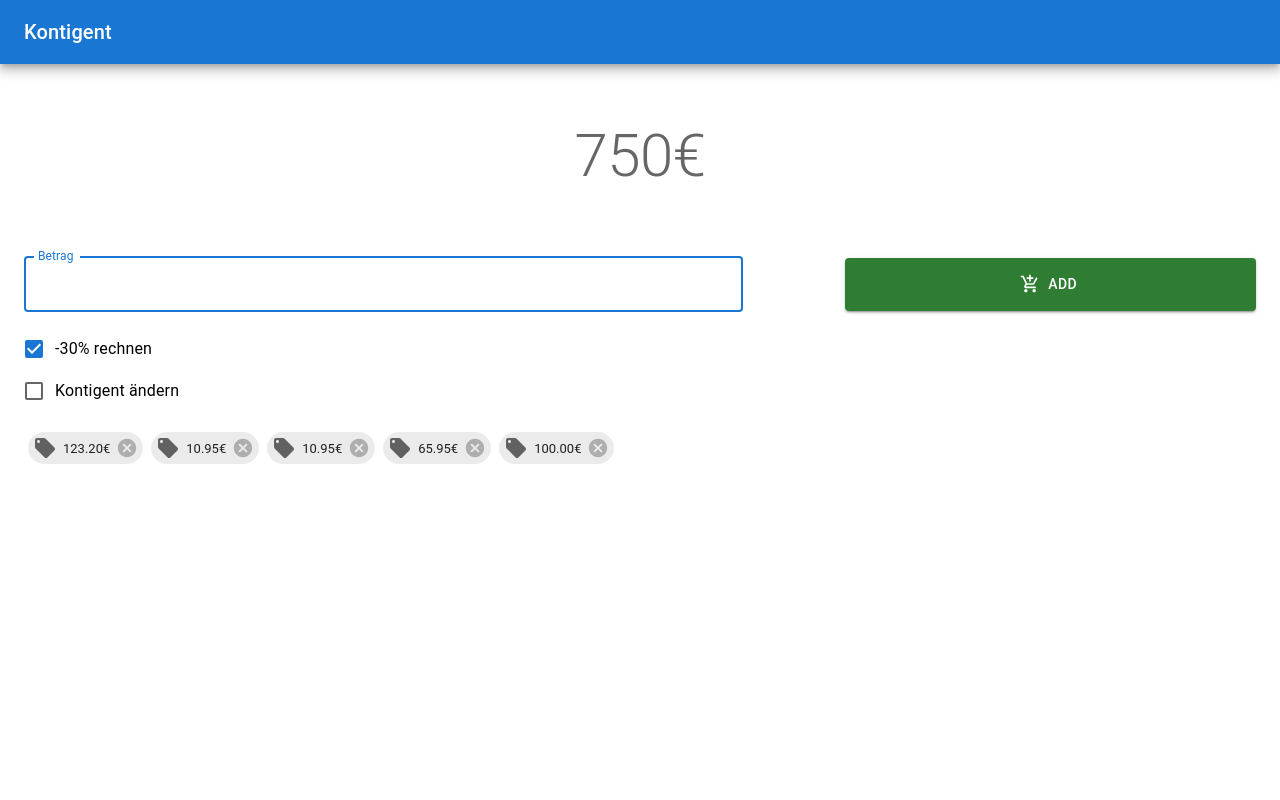
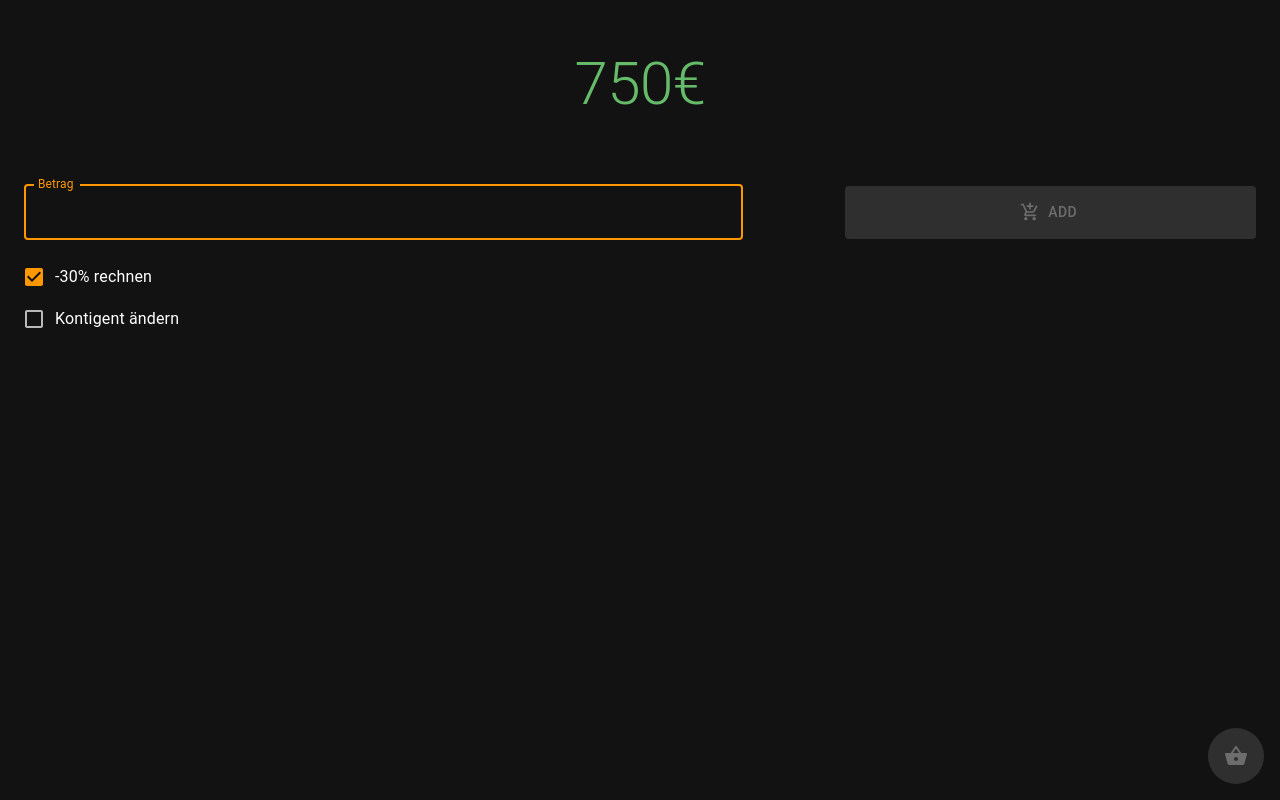
Before and after one commit to xD33m/quota_tracker, a React (Create React App) app: page / in a window 1280 px wide. Built offline with nearby package versions, Linux system fonts and the light colour scheme.

Commit message:
logic done

```diff
--- a/src/App.tsx
+++ b/src/App.tsx
@@ -1,10 +1,34 @@
 import React from 'react';
 import './App.css';
 import Home from './components/Home';
+import { createTheme, ThemeProvider } from '@mui/material/styles';
+import { CssBaseline } from '@mui/material';
+
+const theme = createTheme({
+  palette: {
+    mode: 'dark',
+    primary: {
+      light: '#757ce8',
+      main: '#ff9800',
+      dark: '#002884',
+      contrastText: '#fff',
+    },
+    secondary: {
+      light: '#ff7961',
+      main: '#f44336',
+      dark: '#ba000d',
+      contrastText: '#000',
+    },
+  },
+});
+
 
 function App() {
   return (
-   <Home />
+    <ThemeProvider theme={theme}>
+      <CssBaseline />
+      <Home />
+    </ThemeProvider>
   );
 }
 
--- a/src/components/Cart.tsx
+++ b/src/components/Cart.tsx
@@ -4,30 +4,18 @@ import Chip from '@mui/material/Chip';
 import { Box } from '@mui/material';
 import LocalOfferIcon from '@mui/icons-material/LocalOffer';
 
-interface ChipData {
+export interface ChipData {
 	key: number;
-	label: string;
+	cost: number;
 }
 
 const ListItem = styled('li')(({ theme }) => ({
 	margin: theme.spacing(0.5),
 }));
 
-export default function Cart() {
-	const [chipData, setChipData] = React.useState<readonly ChipData[]>([
-		{ key: 0, label: '123.20€' },
-		{ key: 1, label: '10.95€' },
-		{ key: 2, label: '10.95€' },
-		{ key: 3, label: '65.95€' },
-		{ key: 4, label: '100.00€' },
-	]);
+export default function Cart(props: any) {
 
-	const handleDelete = (chipToDelete: ChipData) => () => {
-		setChipData((chips) =>
-			chips.filter((chip) => chip.key !== chipToDelete.key)
-		);
-	};
-
+	const { handleChipDelete, chipData} = props;
 	return (
 		<Box
 			sx={{
@@ -39,13 +27,13 @@ export default function Cart() {
 			}}
 			component="ul"
 		>
-			{chipData.map((data) => {
+			{chipData.map((data: ChipData) => {
 				return (
 					<ListItem key={data.key}>
 						<Chip
 							icon={<LocalOfferIcon />}
-							label={data.label}
-							onDelete={handleDelete(data)}
+							label={`${Math.round((data.cost + Number.EPSILON) * 100) / 100}€`}
+							onDelete={handleChipDelete(data)}
 						/>
 					</ListItem>
 				);
--- a/src/components/Header.tsx
+++ /dev/null
@@ -1,15 +0,0 @@
-import { AppBar, Toolbar, Typography } from '@mui/material';
-
-function Header() {
-	return (
-		<AppBar elevation={7} position="static">
-			<Toolbar>
-				<Typography variant="h6">
-					Kontigent
-				</Typography>
-			</Toolbar>
-		</AppBar>
-	);
-}
-
-export default Header;
--- a/src/components/Home.tsx
+++ b/src/components/Home.tsx
@@ -10,15 +10,17 @@ import {
 } from '@mui/material';
 import { styled } from '@mui/material/styles';
 import { useState } from 'react';
-import Header from './Header';
 import AddCircleIcon from '@mui/icons-material/AddCircle';
 import AddShoppingCartIcon from '@mui/icons-material/AddShoppingCart';
-import Cart from './Cart';
+import Cart, { ChipData } from './Cart';
+import ShoppingBasketIcon from '@mui/icons-material/ShoppingBasket';
+import Fab from '@mui/material/Fab';
+import ShoppingHistory, { HistoryItem } from './ShoppingHistory';
 
 const Quota = styled(Typography)(({ theme }) => ({
 	...theme.typography.h2,
 	textAlign: 'center',
-	color: theme.palette.text.secondary,
+	color: theme.palette.success.main,
 }));
 
 const NextQuota = styled(Typography)(({ theme }) => ({
@@ -33,15 +35,41 @@ function Home() {
 	const [amount, setAmount] = useState<any>('');
 	const [enablePercentage, setEnablePercentage] = useState(true);
 	const [enableChangeQuota, setEnableChangeQuota] = useState(false);
+	const [chipData, setChipData] = useState<ChipData[]>([]);
+	const [shoppingHistory, setShoppingHistory] = useState<HistoryItem[]>([]);
+
+	const handleChipDelete = (chipToDelete: ChipData) => () => {
+		setQuota(Number(quota) + Number(chipToDelete.cost));
+		setChipData((chips) =>
+			chips.filter((chip) => chip.key !== chipToDelete.key)
+		);
+	};
+
+	const handleHistoryItemDelete = (itemToDelete: HistoryItem) => () => {
+		setChipData(itemToDelete.chipData);
+		setShoppingHistory((history) =>
+			history.filter((item) => item.key !== itemToDelete.key)
+		);
+	};
+
+	const addToCart = () => {
+		const itemPrice = enablePercentage
+			? Math.round(amount * 0.7 * 100) / 100
+			: Math.round(amount * 100) / 100;
+
+		const newChip: ChipData = {
+			key: Date.now(),
+			cost: itemPrice,
+		};
+
+		setQuota(nextQuota);
+		setChipData((chips) => [...chips, newChip]);
+		setAmount('');
+	};
 
 	const onAmountChange = (e: any) => {
 		e.preventDefault();
 		calculateNewQuota(e.target.value);
-	};
-
-	const saveNewQuota = () => {
-		setQuota(nextQuota);
-		setAmount('');
 	};
 
 	const calculateNewQuota = (amount: number) => {
@@ -53,15 +81,25 @@ function Home() {
 		setNextQuota(newQuota);
 	};
 
-	const updateQuota = () => {
-		setQuota(amount);
-		setAmount('');
+	const saveCart = () => {
+		const totalCost = chipData.reduce((acc, item) => acc + item.cost, 0);
+		const date = new Date();
+		const dateString = `${String(date.getDate()).padStart(2, '0')}-${String(
+			date.getMonth() + 1
+		).padStart(2, '0')}-${date.getFullYear()}`;
+		const historyItem: HistoryItem = {
+			key: Date.now(),
+			dateString,
+			totalCost,
+			chipData,
+		};
+		setShoppingHistory((history) => [...history, historyItem]);
+		setChipData([]);
 	};
 
 	return (
 		<>
-			<Header />
-			<Box mt={3} px={3}>
+			<Box mt={2} px={3}>
 				<Grid
 					container
 					mx="auto"
@@ -70,12 +108,18 @@ function Home() {
 					rowSpacing={2}
 				>
 					<Grid item xs={12} mt={4}>
-						<Quota>{quota}€</Quota>
+						<Quota>
+							{Math.round((quota) * 100) / 100}€
+						</Quota>
 					</Grid>
 					<Grid item xs={12}>
 						<NextQuota>
 							{amount && !enableChangeQuota
-								? `Neues Kontingent: ${nextQuota}€`
+								? `Neues Kontingent: ${
+										Math.round(
+											(nextQuota) * 100
+										) / 100
+								  }€`
 								: '\u2060'}
 						</NextQuota>
 					</Grid>
@@ -87,6 +131,11 @@ function Home() {
 							value={amount}
 							focused
 							fullWidth
+							onKeyPress={(e) => {
+								if (e.key === 'Enter') {
+									enableChangeQuota ? addToCart() : setQuota(amount);
+								}
+							}}
 						/>
 					</Grid>
 					<Grid item mt={1} xs={4}>
@@ -95,7 +144,7 @@ function Home() {
 								startIcon={<AddCircleIcon />}
 								color="info"
 								variant="contained"
-								onClick={updateQuota}
+								onClick={() => {setQuota(amount)}}
 								fullWidth
 								style={{ height: '53px' }}
 							>
@@ -106,9 +155,10 @@ function Home() {
 								startIcon={<AddShoppingCartIcon />}
 								color="success"
 								variant="contained"
-								onClick={saveNewQuota}
+								onClick={addToCart}
 								fullWidth
 								style={{ height: '53px' }}
+								disabled={!amount}
 							>
 								Add
 							</Button>
@@ -146,8 +196,31 @@ function Home() {
 						</FormGroup>
 					</Grid>
 					<Grid item xs={12}>
-						<Cart />
+						<Cart
+							chipData={chipData}
+							handleChipDelete={handleChipDelete}
+						/>
 					</Grid>
+					<Grid item xs={12}>
+						<ShoppingHistory
+							history={shoppingHistory}
+							handleHistoryItemDelete={handleHistoryItemDelete}
+						/>
+					</Grid>
+					<Fab
+						color="primary"
+						aria-label="save"
+						style={{
+							position: 'absolute',
+							bottom: 0,
+							right: 0,
+							margin: '1rem',
+						}}
+						onClick={saveCart}
+						disabled={!chipData.length}
+					>
+						<ShoppingBasketIcon />
+					</Fab>
 				</Grid>
 			</Box>
 		</>
--- /dev/null
+++ b/src/components/ShoppingHistory.tsx
@@ -0,0 +1,53 @@
+import * as React from 'react';
+import List from '@mui/material/List';
+import ListItemAvatar from '@mui/material/ListItemAvatar';
+import ListItemText from '@mui/material/ListItemText';
+import IconButton from '@mui/material/IconButton';
+import CloseIcon from '@mui/icons-material/Close';
+import ShoppingBasketIcon from '@mui/icons-material/ShoppingBasket';
+import { styled } from '@mui/material/styles';
+import { ListItem } from '@mui/material';
+import { ChipData } from './Cart';
+
+export interface HistoryItem {
+    key: number;
+	dateString: string;
+	totalCost: number;
+    chipData: ChipData[];
+}
+
+const HistoryListItem = styled(ListItem)(({ theme }) => ({
+	margin: theme.spacing(0.5),
+    paddingLeft: 0,
+}));
+
+const HistoryListItemAvatar = styled(ListItemAvatar)(({ theme }) => ({
+    minWidth: '35px',
+    color: theme.palette.success.main,
+}));
+
+
+export default function ShoppingHistory(props: any) {
+	const { history, handleHistoryItemDelete } = props;
+	return (
+        <List dense>
+            {history.map((item: HistoryItem, index: number) => (
+                <HistoryListItem
+                    secondaryAction={
+                        <IconButton edge="end" aria-label="delete" onClick={handleHistoryItemDelete(item)}>
+                            <CloseIcon/>
+                        </IconButton>
+                    }
+                    key={item.key}
+                >
+                    <HistoryListItemAvatar>
+                        <ShoppingBasketIcon />
+                    </HistoryListItemAvatar>
+                    <ListItemText
+                        primary={`${item.dateString}: ${item.totalCost}€`}
+                    />
+                </HistoryListItem>
+            ))}
+        </List>
+	);
+}
```
